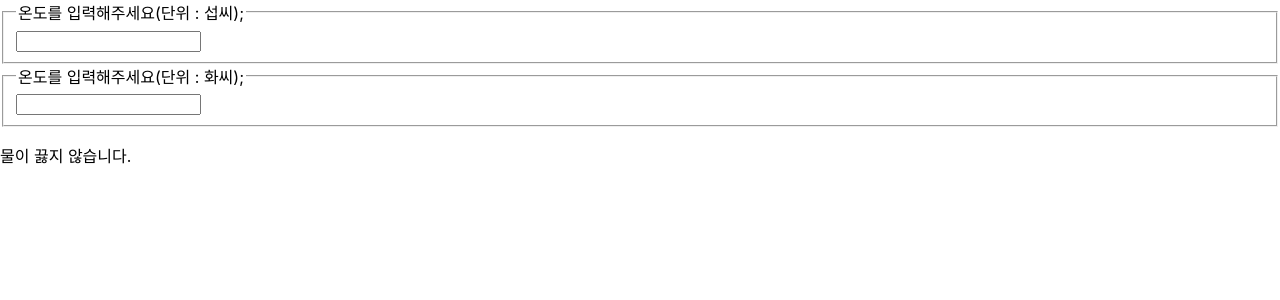
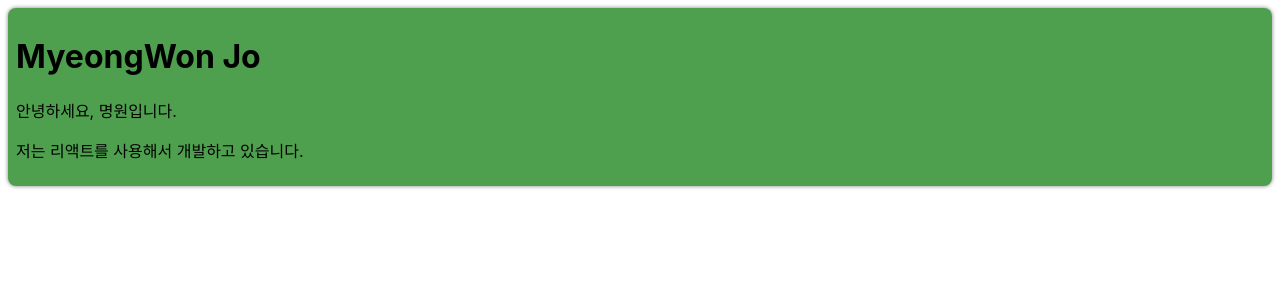
Before and after one commit to myeongwon2/React-study, a React (Create React App) app: page / in a window 1280 px wide. Shown: the top 300 px of the page. Built offline with nearby package versions, Linux system fonts and the light colour scheme.

Commit message:
Composition, Inheritance Study

```diff
--- /dev/null
+++ b/src/chapter_13/Card.jsx
@@ -0,0 +1,20 @@
+function Card(props) {
+  const { title, backgroundColor, children } = props;
+
+  return (
+    <div
+      style={{
+        margin: 8,
+        padding: 8,
+        borderRadius: 8,
+        boxShadow: "0px 0px 4px grey",
+        backgroundColor: backgroundColor || "white",
+      }}
+    >
+      {title && <h1>{title}</h1>}
+      {children}
+    </div>
+  );
+}
+
+export default Card;
--- /dev/null
+++ b/src/chapter_13/ProfileCard.jsx
@@ -0,0 +1,12 @@
+import Card from "./Card";
+
+function ProfileCard(props) {
+  return (
+    <Card title="MyeongWon Jo" backgroundColor="#4ea04e">
+      <p>안녕하세요, 명원입니다.</p>
+      <p>저는 리액트를 사용해서 개발하고 있습니다.</p>
+    </Card>
+  );
+}
+
+export default ProfileCard;
--- a/src/index.js
+++ b/src/index.js
@@ -14,12 +14,13 @@
 import AttendanceBook from "./chapter_10/AttendanceBook";
 import SignUp from "./chapter_11/SignUp";
 import Calculator from "./chapter_12/Calculator";
+import ProfileCard from "./chapter_13/ProfileCard";
 
 const rootNode = document.getElementById("root");
 
 ReactDOM.createRoot(rootNode).render(
   <React.StrictMode>
-    <Calculator />
+    <ProfileCard />
   </React.StrictMode>
 );
 
```
